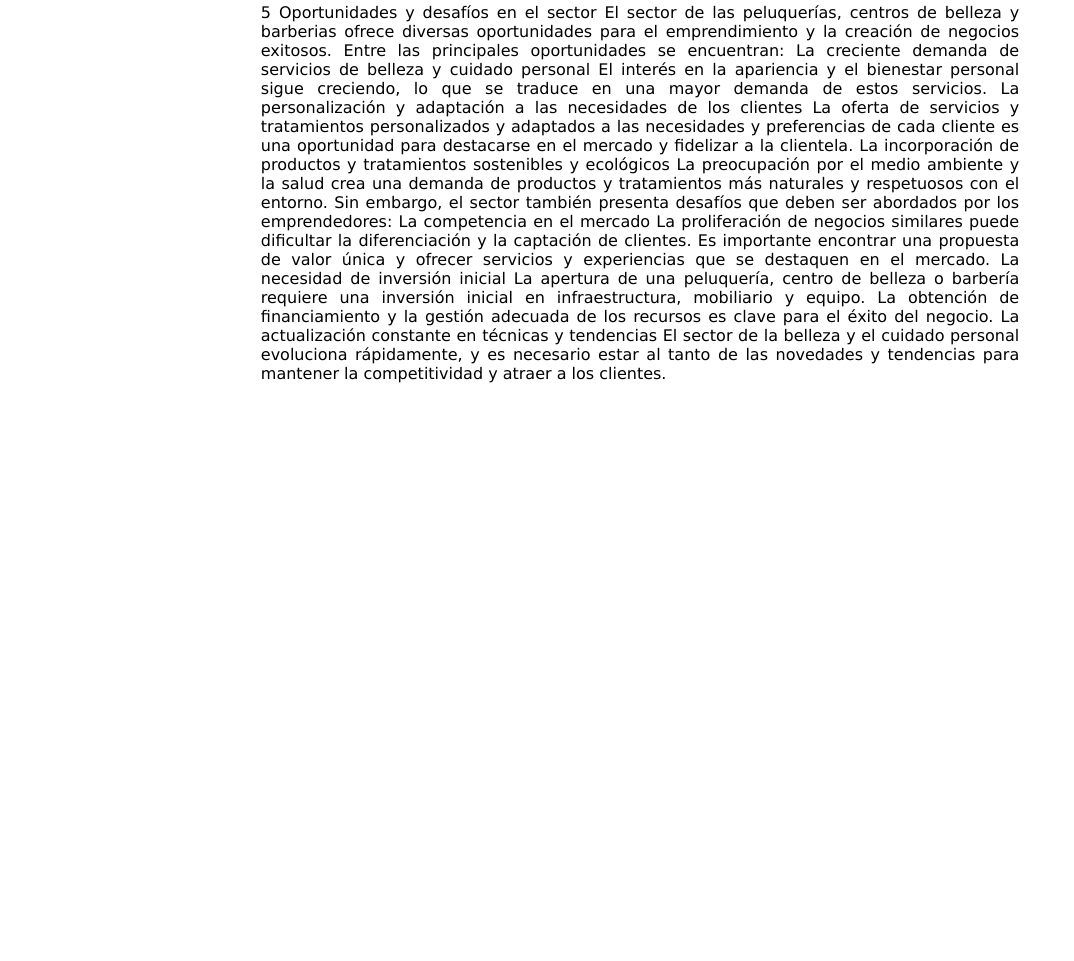
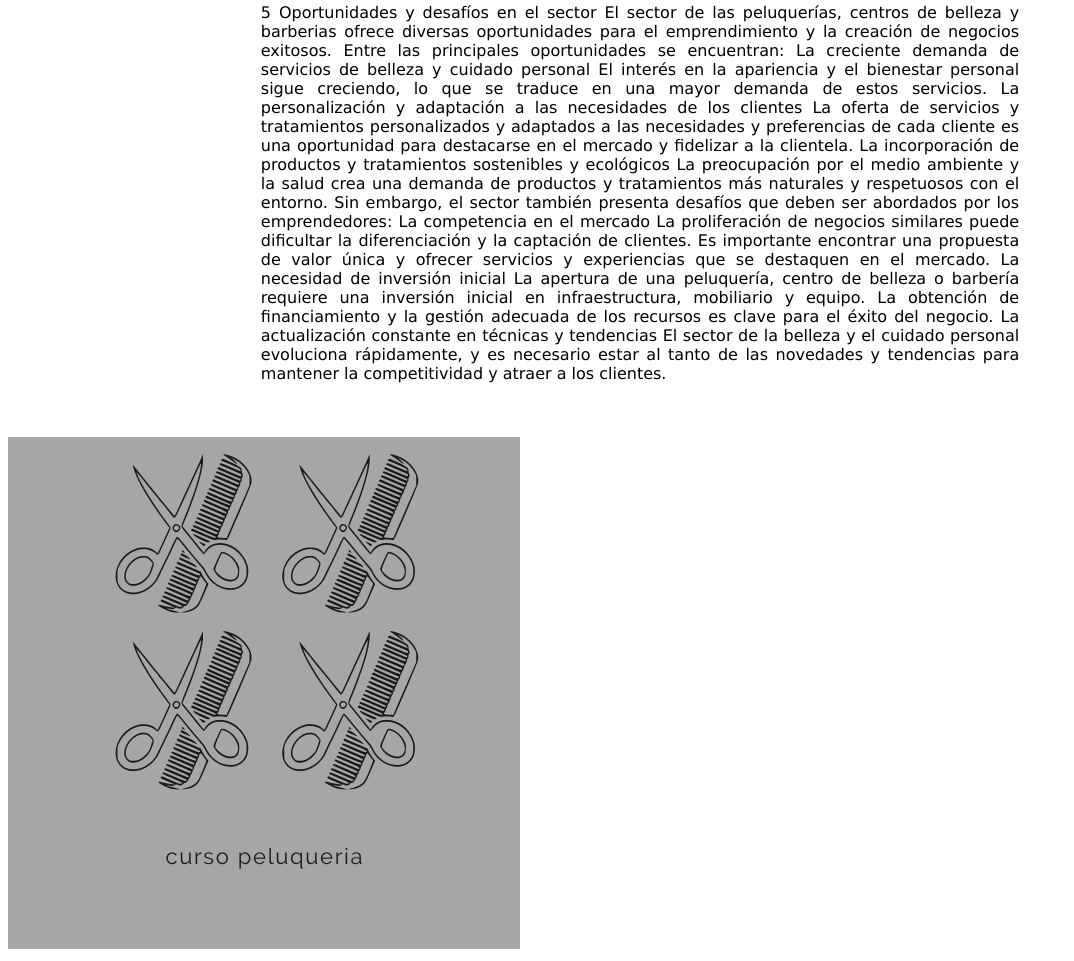
Before and after one commit to fabygithub/peluqueria, a plain HTML site: page introduccion.html in a window 1280 px wide. Shown: the part 1114-2075 px from the top of the page, without its empty margins (0-1074 px from the left). Before the commit the page ends 1559 px from the top, so only its background shows below. Drawn offline with Linux system fonts and the light colour scheme.

Commit message:
Update introduccion.html

```diff
--- a/introduccion.html
+++ b/introduccion.html
@@ -105,5 +105,7 @@ El sector de la belleza y el cuidado personal evoluciona rápidamente, y es nece
 <br>
 <br>
 
+<img src="https://github.com/fabygithub/peluqueria/blob/main/curso%20peluqueria.png?raw=true" alt="">
+
 </body>
 </html>
```
